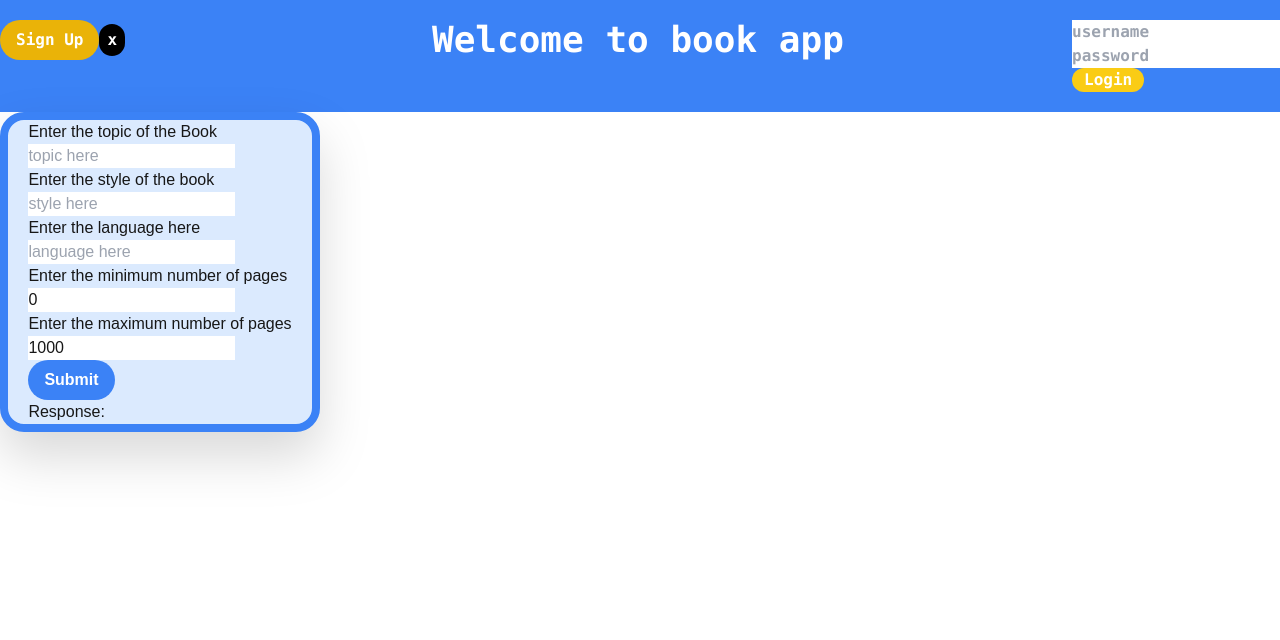
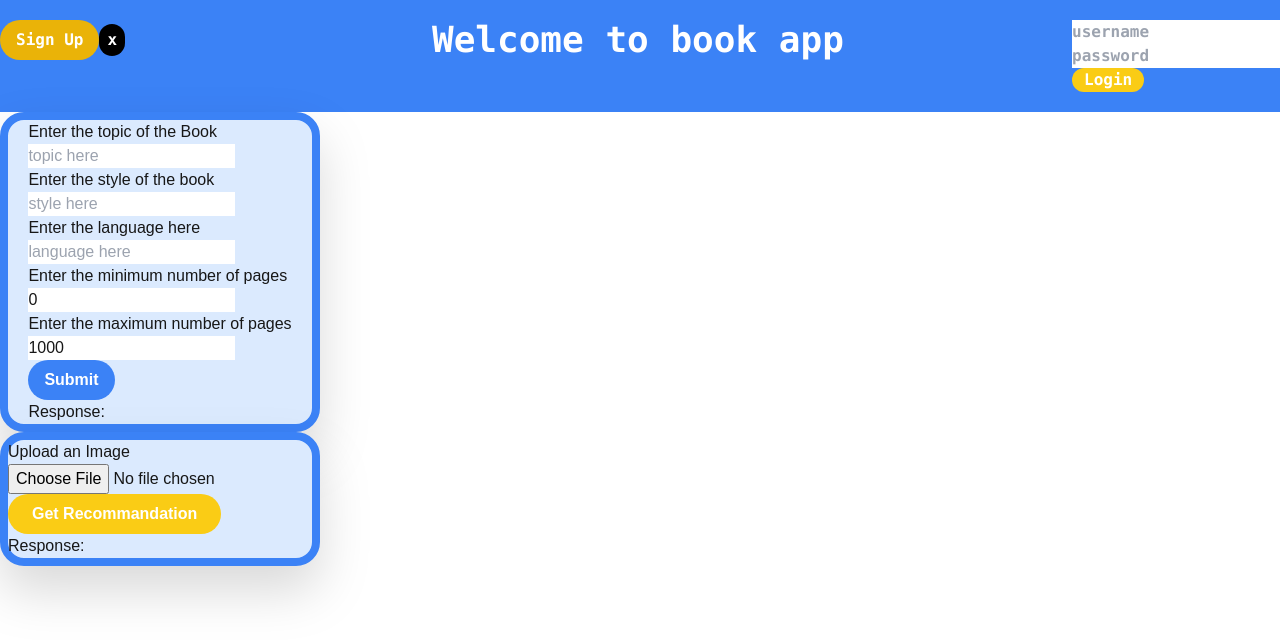
Before and after one commit to Hackathon-Book-App/book-app, a Next.js app in the folder frontend/: page / in a window 1280 px wide. Shown: the top 640 px of the page. Built offline with nearby package versions, Linux system fonts and the light colour scheme.

Commit message:
add image component to frontend

```diff
--- a/frontend/app/components/get_image.tsx
+++ b/frontend/app/components/get_image.tsx
@@ -0,0 +1,52 @@
+import { FormEvent, useState } from 'react';
+import Image from 'next/image';
+import carti from '@/app/CartiRaul.jpg'
+
+export default function UploadImage() {
+
+    const [image, setImage] = useState(null);
+    const [message, setMessage] = useState("");
+
+    async function onSubmit(event:FormEvent<HTMLFormElement>){
+        event.preventDefault()
+
+        if(!image){
+            setMessage("Please select a file")
+            return
+        }
+
+        const user_data=new FormData()
+        user_data.append('image',image)
+
+
+        fetch('http://localhost:8000/',{
+            method:'POST',
+            headers:{'content-type':'multipart/form-data'},
+            body:user_data
+        })
+        .then(response=>response.json())
+        .then(data=>{setMessage(data)})
+        .catch(error=>setMessage(error.toString()))
+    }
+
+    const handleFileChange = (event:any) => {
+        setImage(event.target.files[0]);
+    }
+
+    return (
+        <div className="w-30 drop-shadow-2xl border-blue-500
+                        rounded-3xl border-8 bg-blue-100 h-auto w-80
+                        flex items-center justify-center">
+            <form onSubmit={onSubmit}>
+                <h2>Upload an Image</h2>
+                <input type="file" onChange={handleFileChange} accept="image/*"/>
+                <button type="submit"
+                    className="bg-yellow-400 hover:bg-blue-700 text-white
+                    border-radius font-bold py-2 px-6 rounded-full">
+                    Get Recommandation
+                </button>
+                <p>Response:{message}</p>
+            </form>
+        </div>
+  )
+}
--- a/frontend/app/components/search_books.tsx
+++ b/frontend/app/components/search_books.tsx
@@ -65,8 +65,7 @@ export default function SearchBooks(){
     return(
         <div className="w-30 drop-shadow-2xl border-blue-500
                         rounded-3xl border-8 bg-blue-100 h-auto w-80
-                        flex items-center justify-center
-                         ">
+                        flex items-center justify-center">
             <form  onSubmit={onSubmit} >
                 <p >Enter the topic of the Book </p>
                 <input
--- a/frontend/app/page.tsx
+++ b/frontend/app/page.tsx
@@ -1,6 +1,7 @@
 'use client'
 import SearchBooks from "./components/search_books"
 import Header from "./components/header";
+import GetImage from "./components/get_image";
 
 export default function Home() {
     return(
@@ -8,6 +9,8 @@ export default function Home() {
             <Header/>
 
             <SearchBooks/>
+
+            <GetImage/>
         </>
     )
 }
```
Also changed, not shown: frontend/app/CartiRaul.jpg (added).
